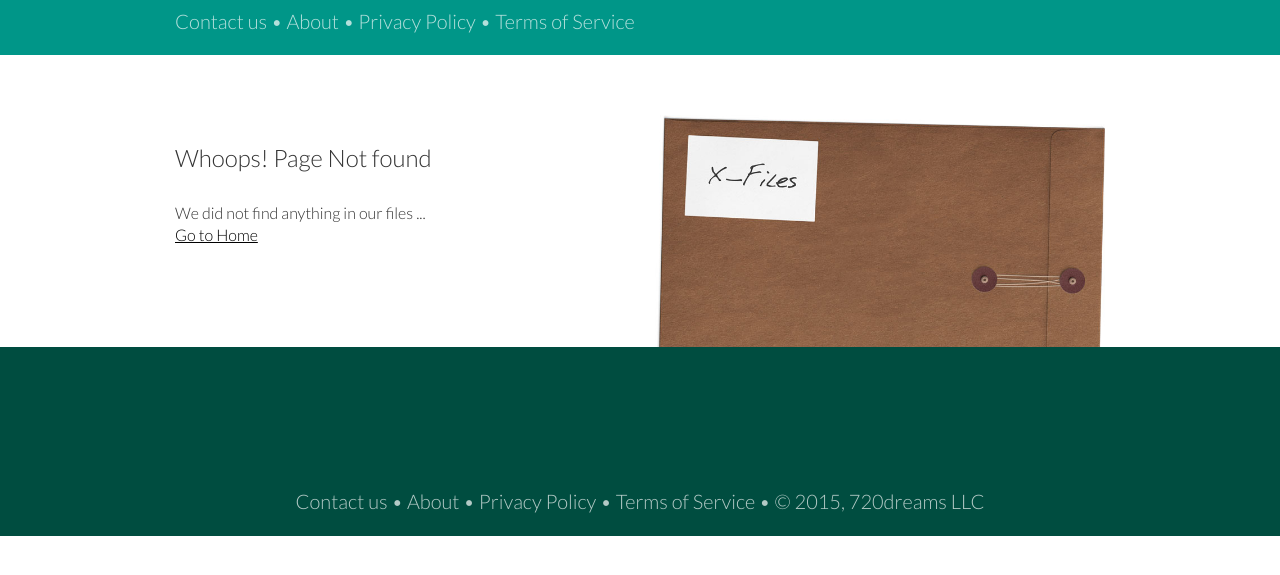
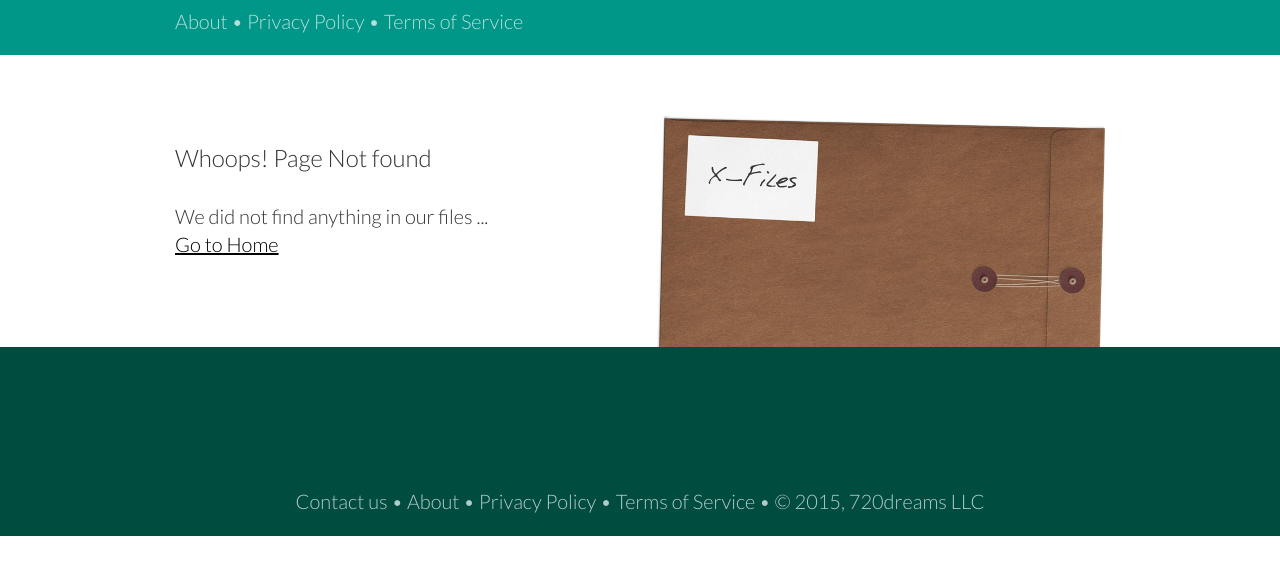
Before and after one commit to 720dreams/720dreams-page, a website: page app/views.html in a window 1280 px wide. Shown: the part 117-692 px from the top of the page. Drawn offline with nearby package versions, Linux system fonts and the light colour scheme; files that its build step writes are made by us from their sources.

Commit message:
style fix

```diff
--- a/app/styles/main.scss
+++ b/app/styles/main.scss
@@ -149,7 +149,7 @@ a {
     margin: 30px 0;
   }
 
-  font-size: 16px;
+  //font-size: 16px;
 
   h1, h2 {
     border-top: solid rgba(0, 0, 0, 0.2) 1px;
--- a/app/views.html
+++ b/app/views.html
@@ -61,7 +61,6 @@
             </div>
 
             <div class="col-sm-12 light">
-              <a href="mailto:<%-contactEmail%>">Contact us</a> &bull;
               <a href="/views.html?title=About&<%-query %>">About</a> &bull;
               <a href="/views.html?title=Privacy%20Policy&<%-query %>">Privacy Policy</a> &bull;
               <a href="/views.html?title=Terms%20of%20Service&<%-query %>">Terms of Service</a>
```
